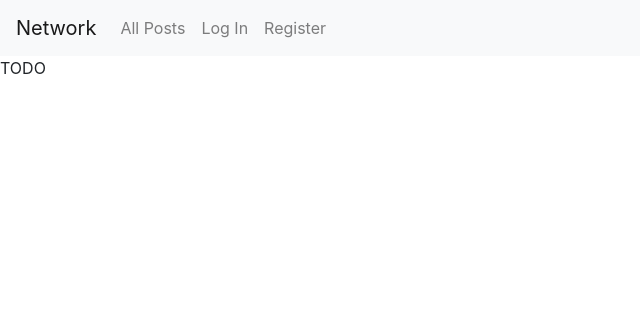
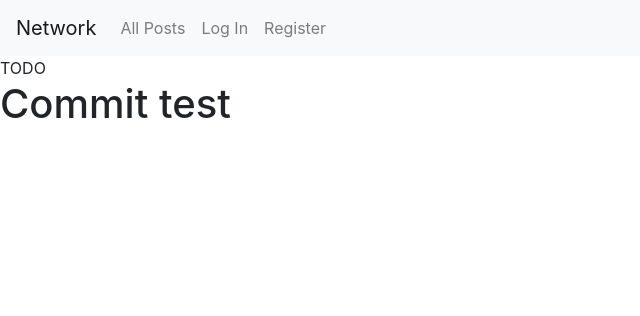
Before and after one commit to DawsonCooper/NetworkProject, a Django app: page / in a window 1280 px wide. Shown: the top 316 px of the page, without its empty margins (0-640 px from the left). Run offline with Django 3.2, Linux system fonts and the light colour scheme; some libraries are stand-ins or nearby versions.

Commit message:
Push test

```diff
--- a/network/templates/network/index.html
+++ b/network/templates/network/index.html
@@ -2,4 +2,5 @@
 
 {% block body %}
     TODO
+    <h1>Commit test</h1>
 {% endblock %}
```
